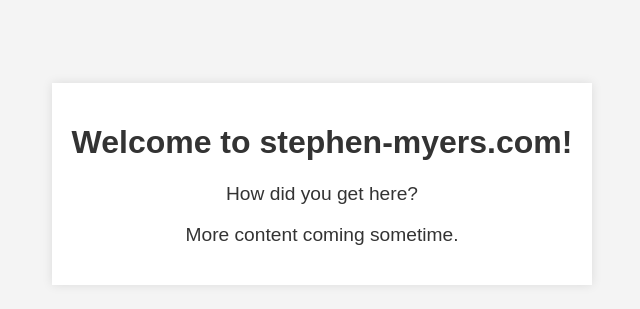
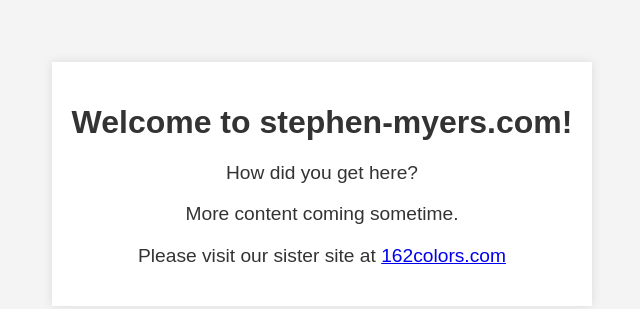
Before and after one commit to smyers4-moog/stephen-myers, a plain HTML site: page main.html in a window 1280 px wide. Shown: the part 216-525 px from the top of the page, without its empty margins (318-958 px from the left). Drawn offline with Linux system fonts and the light colour scheme.

Commit message:
Update main.html

```diff
--- a/main.html
+++ b/main.html
@@ -35,6 +35,7 @@
         <h1>Welcome to stephen-myers.com!</h1>
         <p>How did you get here?</p>
         <p>More content coming sometime.</p>
+        <p>Please visit our sister site at <a href="162colors.com">162colors.com</a></p>
     </div>
 </body>
 </html>
```
